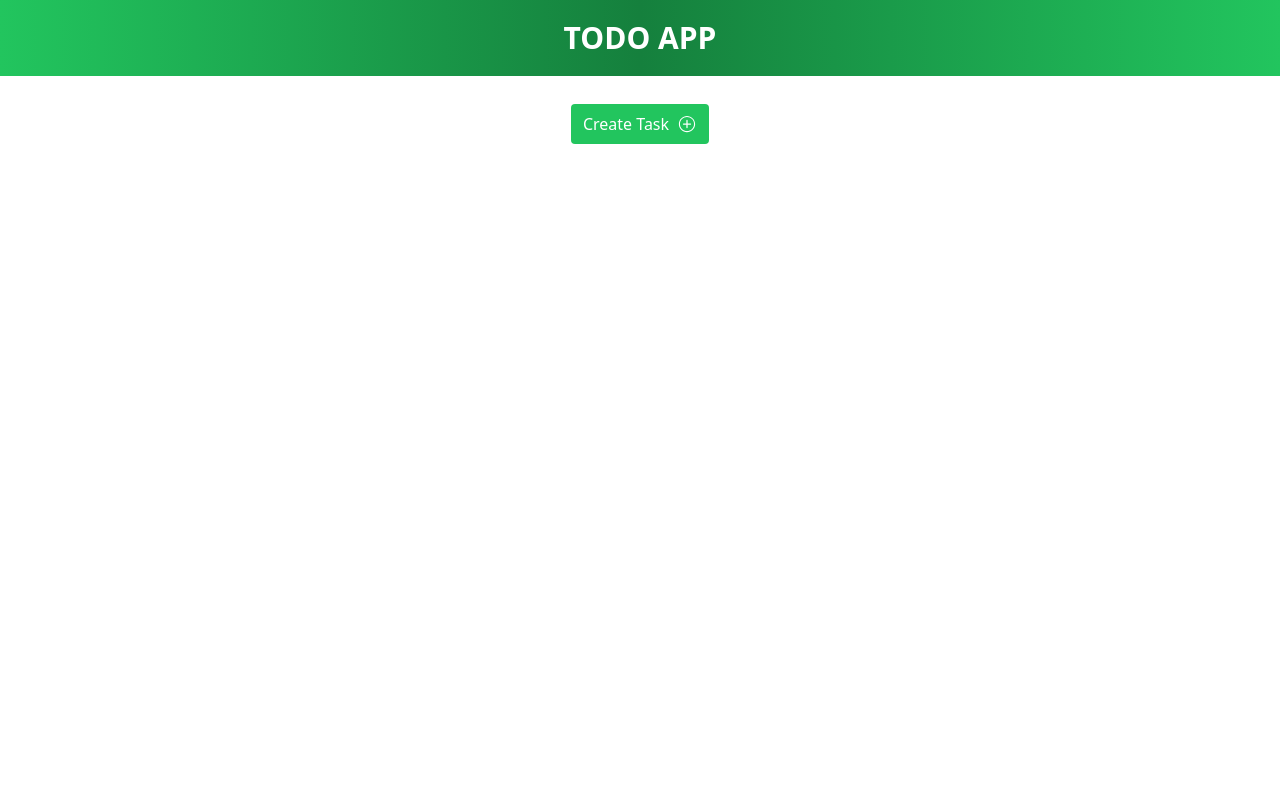
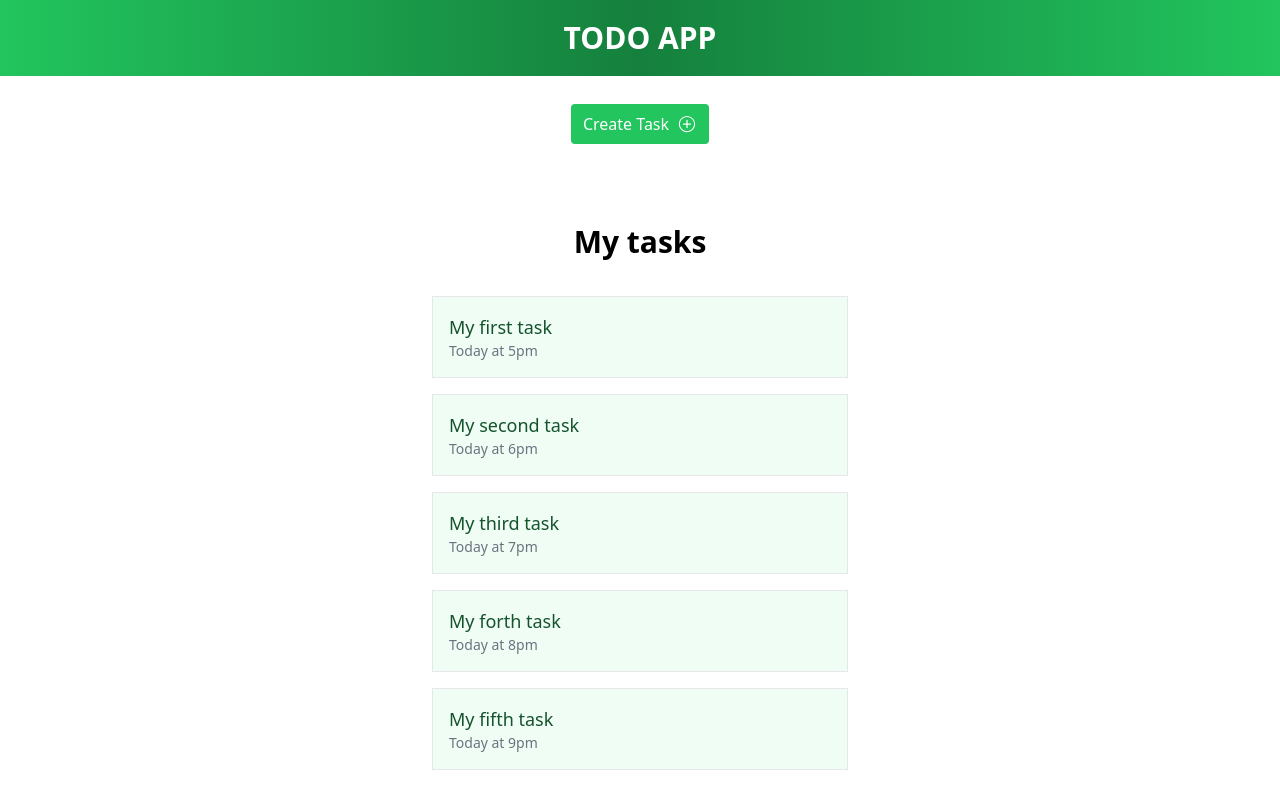
Before and after one commit to Jason-bolt/react-to-do-app, a React (Create React App) app: page / in a window 1280 px wide. Shown: the top 808 px of the page. Built offline with nearby package versions, Linux system fonts and the light colour scheme.

Commit message:
Added tasks section

```diff
--- a/src/App.js
+++ b/src/App.js
@@ -1,6 +1,7 @@
 import { useState } from 'react';
 import CreateButton from './components/CreateButton';
 import Header from './components/Header'
+import ShowTasks from './components/ShowTasks';
 import TaskForm from './components/TaskForm';
 
 
@@ -8,6 +9,35 @@ function App() {
 
   const [text, setText] = useState("Create Task")
   const [showForm, setShowForm] = useState(false)
+  const [tasks, setTasks] = useState(
+    [
+      {
+        id: 1,
+        task: "My first task",
+        date: "Today at 5pm"
+      },
+      {
+        id: 2,
+        task: "My second task",
+        date: "Today at 6pm"
+      },
+      {
+        id: 3,
+        task: "My third task",
+        date: "Today at 7pm"
+      },
+      {
+        id: 4,
+        task: "My forth task",
+        date: "Today at 8pm"
+      },
+      {
+        id:5,
+        task: "My fifth task",
+        date: "Today at 9pm"
+      },
+    ]
+  )
 
   const toggleForm = () => {
     setShowForm(!showForm)
@@ -19,6 +49,7 @@ function App() {
       <Header />
       <CreateButton text={text} toggleForm={toggleForm} showForm={showForm} />
       {showForm && <TaskForm />}
+      <ShowTasks tasks={tasks} />
     </>
   );
 }
--- a/src/components/Header.js
+++ b/src/components/Header.js
@@ -1,7 +1,7 @@
 const Header = () => {
   return (
     <div className="bg-gradient-to-r from-green-500 via-green-700 to-green-500 py-5">
-        <div className="text-center text-white">
+        <div className="text-center container mx-auto text-white">
             <h1 className="text-3xl font-bold">
                 TODO APP
             </h1>
--- /dev/null
+++ b/src/components/ShowTasks.js
@@ -0,0 +1,14 @@
+import Task from "./Task"
+
+const ShowTasks = ({ tasks }) => {
+  return (
+    <section className="my-20 px-4 flex flex-col items-center justify-center">
+        <h1 className="text-3xl font-semibold mb-7">
+            My tasks
+        </h1>
+        <Task tasks={tasks} />
+    </section>
+  )
+}
+
+export default ShowTasks
--- /dev/null
+++ b/src/components/Task.js
@@ -0,0 +1,20 @@
+const Task = ({ tasks }) => {
+  return (
+    <>
+    {
+        tasks.map((task) => (
+        <div className="border p-4 my-2 bg-green-50 w-full md:w-1/2 lg:w-1/3">
+            <h1 className="text-lg text-green-900">
+                {task.task}
+            </h1>
+            <p className="text-gray-500 text-sm">
+                {task.date}
+            </p>
+        </div>
+        ))
+    }
+    </>
+  )
+}
+
+export default Task
--- a/src/index.css
+++ b/src/index.css
@@ -722,6 +722,40 @@ select {
   --tw-backdrop-sepia:  ;
 }
 
+.container {
+  width: 100%;
+}
+
+@media (min-width: 640px) {
+  .container {
+    max-width: 640px;
+  }
+}
+
+@media (min-width: 768px) {
+  .container {
+    max-width: 768px;
+  }
+}
+
+@media (min-width: 1024px) {
+  .container {
+    max-width: 1024px;
+  }
+}
+
+@media (min-width: 1280px) {
+  .container {
+    max-width: 1280px;
+  }
+}
+
+@media (min-width: 1536px) {
+  .container {
+    max-width: 1536px;
+  }
+}
+
 .my-7 {
   margin-top: 1.75rem;
   margin-bottom: 1.75rem;
@@ -737,12 +771,35 @@ select {
   margin-bottom: 1rem;
 }
 
+.mx-auto {
+  margin-left: auto;
+  margin-right: auto;
+}
+
+.my-20 {
+  margin-top: 5rem;
+  margin-bottom: 5rem;
+}
+
+.my-2 {
+  margin-top: 0.5rem;
+  margin-bottom: 0.5rem;
+}
+
 .mr-2 {
   margin-right: 0.5rem;
 }
 
 .mr-1 {
   margin-right: 0.25rem;
+}
+
+.mb-5 {
+  margin-bottom: 1.25rem;
+}
+
+.mb-7 {
+  margin-bottom: 1.75rem;
 }
 
 .flex {
@@ -813,6 +870,16 @@ select {
   background-color: rgb(21 128 61 / var(--tw-bg-opacity));
 }
 
+.bg-green-100 {
+  --tw-bg-opacity: 1;
+  background-color: rgb(220 252 231 / var(--tw-bg-opacity));
+}
+
+.bg-green-50 {
+  --tw-bg-opacity: 1;
+  background-color: rgb(240 253 244 / var(--tw-bg-opacity));
+}
+
 .bg-gradient-to-r {
   background-image: linear-gradient(to right, var(--tw-gradient-stops));
 }
@@ -829,6 +896,18 @@ select {
   --tw-gradient-stops: var(--tw-gradient-from), var(--tw-gradient-to);
 }
 
+.from-green-100 {
+  --tw-gradient-from: #dcfce7;
+  --tw-gradient-to: rgb(220 252 231 / 0);
+  --tw-gradient-stops: var(--tw-gradient-from), var(--tw-gradient-to);
+}
+
+.from-green-50 {
+  --tw-gradient-from: #f0fdf4;
+  --tw-gradient-to: rgb(240 253 244 / 0);
+  --tw-gradient-stops: var(--tw-gradient-from), var(--tw-gradient-to);
+}
+
 .via-green-700 {
   --tw-gradient-to: rgb(21 128 61 / 0);
   --tw-gradient-stops: var(--tw-gradient-from), #15803d, var(--tw-gradient-to);
@@ -838,8 +917,32 @@ select {
   --tw-gradient-to: #22c55e;
 }
 
+.to-green-700 {
+  --tw-gradient-to: #15803d;
+}
+
+.to-green-300 {
+  --tw-gradient-to: #86efac;
+}
+
+.to-green-200 {
+  --tw-gradient-to: #bbf7d0;
+}
+
+.to-green-100 {
+  --tw-gradient-to: #dcfce7;
+}
+
 .p-5 {
   padding: 1.25rem;
+}
+
+.p-2 {
+  padding: 0.5rem;
+}
+
+.p-4 {
+  padding: 1rem;
 }
 
 .py-4 {
@@ -886,8 +989,27 @@ select {
   line-height: 1.75rem;
 }
 
+.text-2xl {
+  font-size: 1.5rem;
+  line-height: 2rem;
+}
+
+.text-lg {
+  font-size: 1.125rem;
+  line-height: 1.75rem;
+}
+
+.text-sm {
+  font-size: 0.875rem;
+  line-height: 1.25rem;
+}
+
 .font-bold {
   font-weight: 700;
+}
+
+.font-semibold {
+  font-weight: 600;
 }
 
 .text-white {
@@ -898,6 +1020,26 @@ select {
 .text-gray-700 {
   --tw-text-opacity: 1;
   color: rgb(55 65 81 / var(--tw-text-opacity));
+}
+
+.text-gray-600 {
+  --tw-text-opacity: 1;
+  color: rgb(75 85 99 / var(--tw-text-opacity));
+}
+
+.text-gray-500 {
+  --tw-text-opacity: 1;
+  color: rgb(107 114 128 / var(--tw-text-opacity));
+}
+
+.text-green-700 {
+  --tw-text-opacity: 1;
+  color: rgb(21 128 61 / var(--tw-text-opacity));
+}
+
+.text-green-900 {
+  --tw-text-opacity: 1;
+  color: rgb(20 83 45 / var(--tw-text-opacity));
 }
 
 .shadow-md {
```
